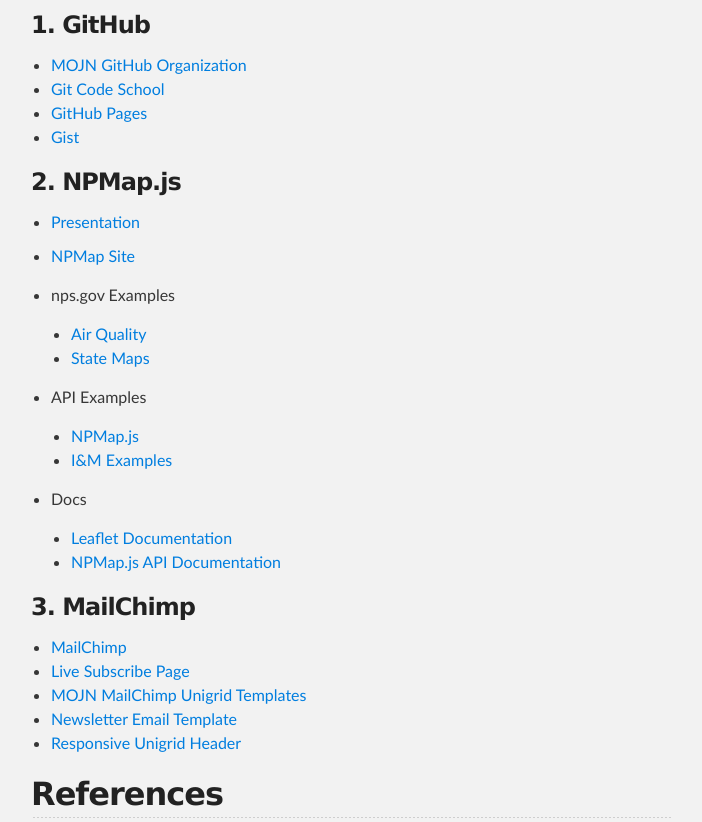
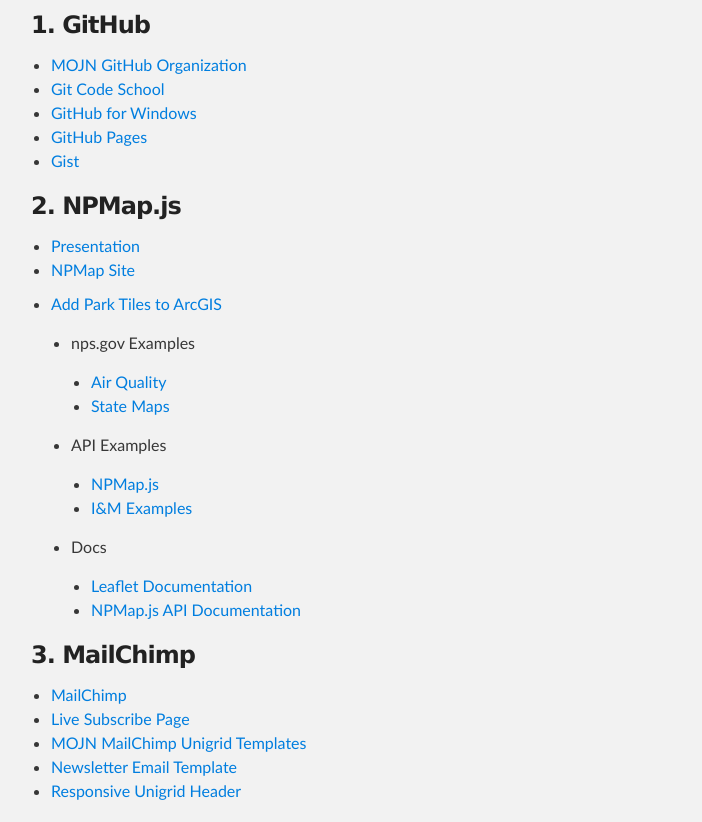
Before and after one commit to govtmirror/im-data-management-training-2015, a plain HTML site: page index.html in a window 1280 px wide. Shown: the part 763-1585 px from the top of the page, without its empty margins (289-991 px from the left). Drawn offline with Linux system fonts and the light colour scheme.

```diff
--- a/index.html
+++ b/index.html
@@ -45,6 +45,7 @@
 <ul>
 <li><a href="https://github.com/immojn">MOJN GitHub Organization</a></li>
 <li><a href="http://try.github.io">Git Code School</a></li>
+<li><a href="https://windows.github.com/">GitHub for Windows</a></li>
 <li><a href="https://pages.github.com/">GitHub Pages</a></li>
 <li><a href="https://gist.github.com/">Gist</a></li>
 </ul>
@@ -53,8 +54,12 @@
 <a id="2-npmapjs" class="anchor" href="#2-npmapjs" aria-hidden="true"><span class="octicon octicon-link"></span></a>2. NPMap.js</h3>
 
 <ul>
-<li><a href="http://immojn.github.io/data-management-training-2015/presentation/npmap-presentation.html#0">Presentation</a></li>
-<li><p><a href="http://www.nps.gov/npmap/">NPMap Site</a></p></li>
+<li><a href="http://immojn.github.io/data-management-training-2015/presentation/npmap-presentation.html">Presentation</a></li>
+<li><a href="http://www.nps.gov/npmap/">NPMap Site</a></li>
+<li>
+<p><a href="http://www.nps.gov/npmap/blog/adding-park-tiles-to-arcgis-desktop.html">Add Park Tiles to ArcGIS</a></p>
+
+<ul>
 <li>
 <p>nps.gov Examples</p>
 
@@ -77,6 +82,8 @@
 <ul>
 <li><a href="http://leafletjs.com/reference.html">Leaflet Documentation</a></li>
 <li><a href="https://github.com/nationalparkservice/npmap.js/blob/master/API.md">NPMap.js API Documentation</a></li>
+</ul>
+</li>
 </ul>
 </li>
 </ul>
```
Also changed, not shown: params.json (+1 -1 lines).
